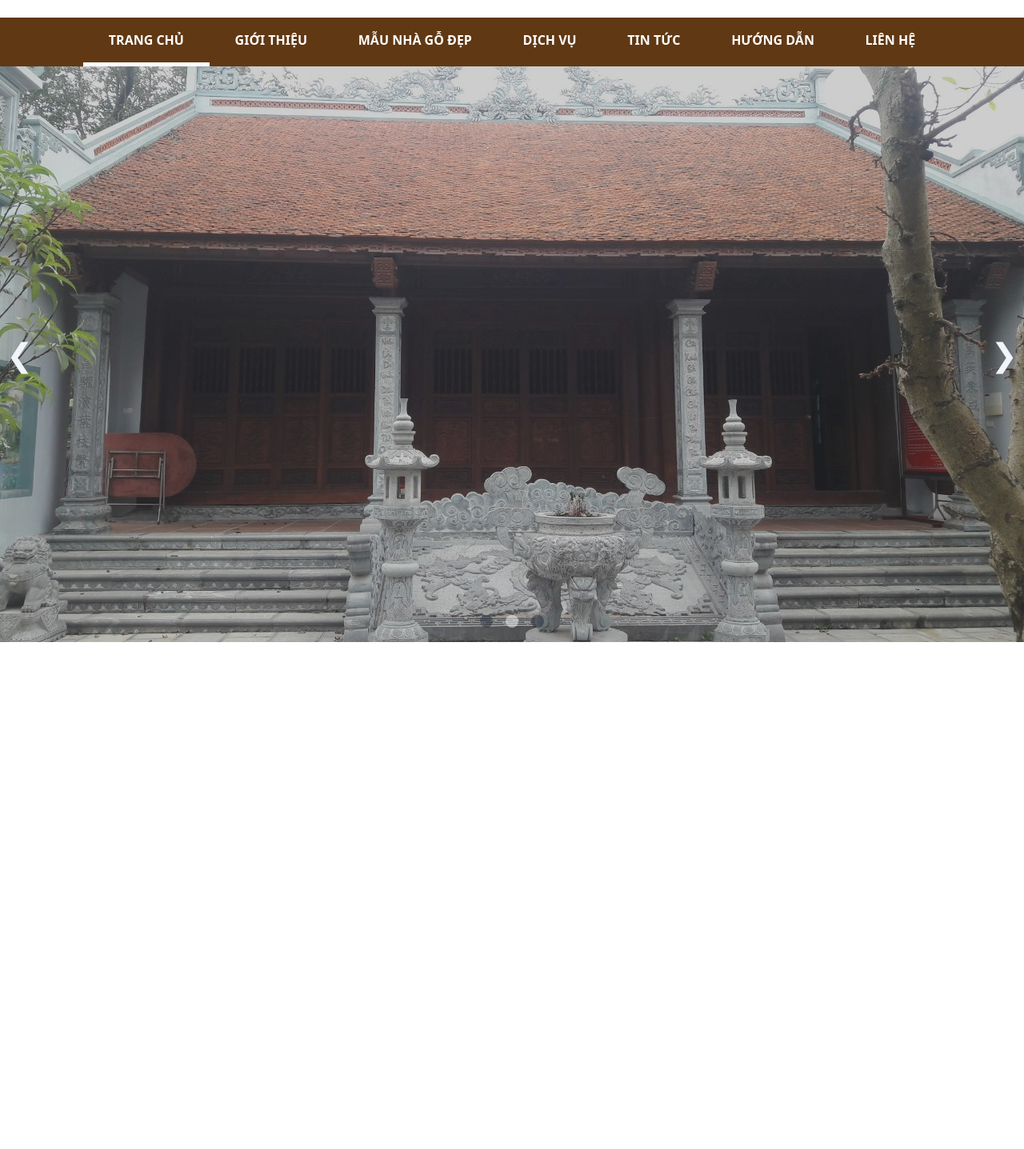
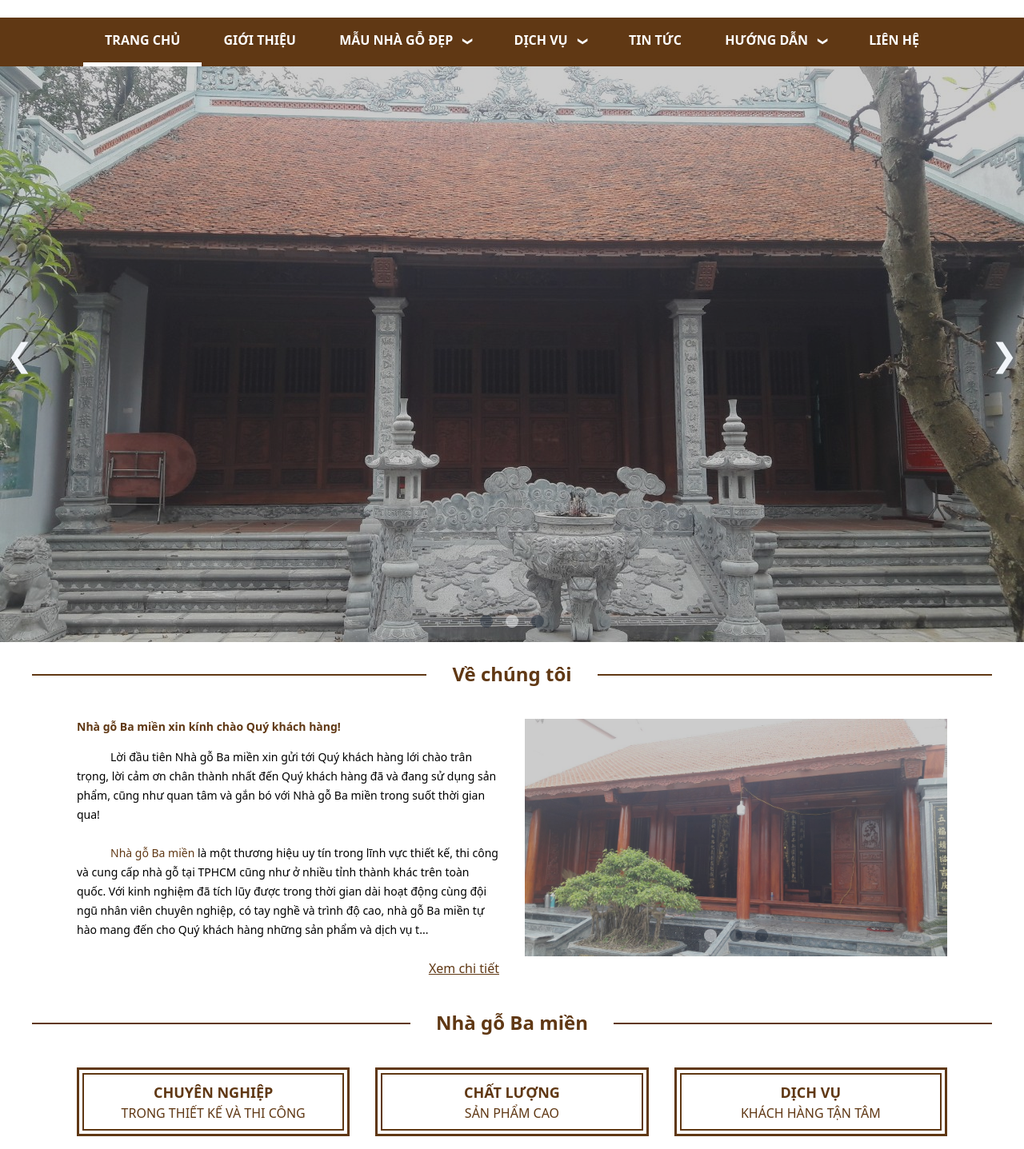
Before and after one commit to liemdang260/nhago3mien, a Next.js app in the folder client/: page / in a window 1280 px wide. Shown: the part 202-1639 px from the top of the page at 80% size. Before the commit the page ends 1005 px from the top, so only its background shows below. Built offline with nearby package versions, Linux system fonts and the light colour scheme.

Commit message:
Update: header UI (add dropdown)

```diff
--- a/client/components/common/header.jsx
+++ b/client/components/common/header.jsx
@@ -3,13 +3,13 @@ import styles from 'styles/Header.module.css';
 import { useState } from 'react';
 
 const navTitle = [
-    'TRANG CHỦ',
-    'GIỚI THIỆU',
-    'MẪU NHÀ GỖ ĐẸP',
-    'DỊCH VỤ',
-    'TIN TỨC',
-    'HƯỚNG DẪN',
-    'LIÊN HỆ',
+    { title: 'TRANG CHỦ', isDropdown: false },
+    { title: 'GIỚI THIỆU', isDropdown: false },
+    { title: 'MẪU NHÀ GỖ ĐẸP', isDropdown: true, dropDownContent: ['NHÀ TỪ ĐƯỜNG', 'NHÀ GỖ HIỆN ĐẠI', 'NHÀ SÀN GỖ (DÂN TỘC)', 'NHÀ CỔ TRUYỀN', 'NHÀ LỤC GIÁC'] },
+    { title: 'DỊCH VỤ', isDropdown: true, dropDownContent: ['THIẾT KẾ VÀ THI CÔNG NHÀ GỖ', 'THIẾT KẾ, THI CÔNG NỘI THẤT', 'THIẾT KẾ, THI CÔNG KHÔNG GIAN THỜ', 'CUNG CẤP ĐỒ GỖ THÀNH PHẨM'] },
+    { title: 'TIN TỨC', isDropdown: false },
+    { title: 'HƯỚNG DẪN', isDropdown: true, dropDownContent: ['HƯỚNG DẪN THANH TOÁN', 'HƯỚNG DẪN ĐẶT HÀNG'] },
+    { title: 'LIÊN HỆ', isDropdown: false },
 ]
 export default function Header() {
     const [index, setIndex] = useState(0);
@@ -53,9 +53,23 @@ export default function Header() {
                 <ul className='flex container text-white px-16'>
                     {
                         navTitle && navTitle.map((title, i) => (
-                            <li key={i} className="grow">
-                                <a className={`py-4 w-full text-center inline-block font-semibold ${index === i ? styles.active : ''} hover:border-b-[5px] hover:border-white hover:bg-[#3B2414] transition ease-in-out duration-200`} href="#">{title}
+                            <li key={i} className={`group grow relative hover:border-b-[5px] hover:border-white hover:bg-[#3B2414] transition ease-in-out duration-200 ${index === i ? styles.active : ''} `}>
+                                <a className={`py-4 w-full text-center inline-block font-semibold`} href="#">{title.title}
+                                    {
+                                        title.isDropdown &&
+                                        <p className='inline-block ml-3 text-xs -rotate-90'>&#10094;</p>
+                                    }
                                 </a>
+                                {
+                                    title.isDropdown && <ul className='absolute z-10 w-auto whitespace-nowrap bg-primary-color mt-1 hidden group-hover:block'>
+                                        {
+                                            title.dropDownContent && title.dropDownContent.map((item, index) => (
+                                                <li key={index}><a href="#" className='block px-6 py-2 hover:bg-[#3B2414]'>{item}</a></li>
+                                            ))
+                                        }
+                                        <li><a href="#" className='block px-6 py-3 hover:bg-[#3B2414] text-[0.8rem] border-t-2 border-slate-100 font-medium'>XEM TẤT CẢ {title.title}</a></li>
+                                    </ul>
+                                }
                             </li>
                         ))
                     }
--- /dev/null
+++ b/client/components/home/About.jsx
@@ -0,0 +1,60 @@
+import React from 'react';
+import Banner from 'components/home/Banner';
+
+const images = [
+    "/banner1.jpg",
+    "/banner2.jpg",
+    "/banner3.jpg",
+];
+
+function AboutTitle({ title }) {
+    return (
+        <div className='relative text-center my-6'>
+            <div className='absolute bg-primary-color w-full h-[1.5px] top-1/2'></div>
+            <h3 className='bg-white text-primary-color inline-block relative px-8 text-2xl font-semibold'>{title}</h3>
+        </div>
+    )
+}
+
+function AboutStrength({ strengthTitle, strengthSubTitle }) {
+    return (
+        <div className='w-full border-primary-color border-[3px] p-1 m-4'>
+            <div className='border-primary-color border-2 p-2'>
+                <a href="#" className='text-primary-color text-center hover:underline'>
+                    <p className='font-bold text-lg'>{strengthTitle}</p>
+                    <p className='font-medium text-md'>{strengthSubTitle}</p>
+                </a>
+            </div>
+        </div>
+    )
+}
+function About() {
+    return (
+        <div className='container'>
+            <div>
+                <AboutTitle title="Về chúng tôi" />
+                <div className='flex flex-col lg:flex-row px-10'>
+                    <div className='basis-1/2 p-4 '>
+                        <p className='text-primary-color font-bold text-sm mb-4'>Nhà gỗ Ba miền xin kính chào Quý khách hàng!</p>
+                        <p className='text-sm mb-6 leading-6'>&emsp;&emsp;&emsp;Lời đầu tiên Nhà gỗ Ba miền xin gửi tới Quý khách hàng lới chào trân trọng, lời cảm ơn chân thành nhất đến Quý khách hàng đã và đang sử dụng sản phẩm, cũng như quan tâm và gắn bó với Nhà gỗ Ba miền trong suốt thời gian qua!</p>
+                        <p className='text-sm mb-6 leading-6'>&emsp;&emsp;&emsp;<span className="text-primary-color font-medium">Nhà gỗ Ba miền</span> là một thương hiệu uy tín trong lĩnh vực thiết kế, thi công và cung cấp nhà gỗ tại TPHCM cũng như ở nhiều tỉnh thành khác trên toàn quốc. Với kinh nghiệm đã tích lũy được trong thời gian dài hoạt động cùng đội ngũ nhân viên chuyên nghiệp, có tay nghề và trình độ cao, nhà gỗ Ba miền tự hào mang đến cho Quý khách hàng những sản phẩm và dịch vụ t...</p>
+                        <p className='text-right text-primary-color underline'><a href="#" className='hover:font-semibold'>Xem chi tiết</a></p>
+                    </div>
+                    <div className='basis-1/2 p-4'>
+                        <Banner images={images} height="auto" duration={7000} />
+                    </div>
+                </div>
+            </div>
+            <div>
+                <AboutTitle title="Nhà gỗ Ba miền" />
+                <div className='flex flex-col md:flex-row justify-between mx-10'>
+                    <AboutStrength strengthTitle="CHUYÊN NGHIỆP" strengthSubTitle="TRONG THIẾT KẾ VÀ THI CÔNG" />
+                    <AboutStrength strengthTitle="CHẤT LƯỢNG" strengthSubTitle="SẢN PHẨM CAO" />
+                    <AboutStrength strengthTitle="DỊCH VỤ" strengthSubTitle="KHÁCH HÀNG TẬN TÂM" />
+                </div>
+            </div>
+        </div>
+    )
+}
+
+export default About
--- a/client/components/home/Banner.jsx
+++ b/client/components/home/Banner.jsx
@@ -2,24 +2,22 @@ import React, { useState, useEffect } from 'react';
 import Image from 'next/image';
 import styles from 'styles/Home.module.css';
 
-const images = [
-    "/banner1.jpg",
-    "/banner2.jpg",
-    "/banner3.jpg",
-]
-function Banner(props) {
+
+function Banner({ images, height = "475px", isControl = false, duration = 5000 }) {
     const [selectedImage, setSelectedImage] = useState(0);
     const handleSlide = i => _ => {
-        const tempIndex = selectedImage + i;
+        const handleSelectedImage = (currentIndex) => {
+            const tempIndex = currentIndex + i;
             if (tempIndex < 0) tempIndex = images.length - 1;
             else if (tempIndex === images.length) tempIndex = 0;
-        setSelectedImage(tempIndex);
-        console.log(selectedImage);
+            return tempIndex;
+        }
+        setSelectedImage(preSelectedImage => handleSelectedImage(preSelectedImage));
     }
     useEffect(() => {
         const autoSlide = setInterval(() => {
             handleSlide(1)();
-        }, 5000)
+        }, duration)
         return () => {
             clearInterval(autoSlide);
         }
@@ -29,16 +27,20 @@ function Banner(props) {
             {
                 images && images.map((img, index) => (
                     <div key={index} className={`${selectedImage === index ? styles.bannerImageVisible : styles.bannerImageHide}`}>
-                        <img key={index} src={img} alt='img' width="100%" height="475px" />
+                        <img key={index} src={img} alt='img' className={`w-full h-[${height}]`} />
                     </div>
                 ))
             }
+            {
+                isControl && <>
                     <span className='absolute text-[2.5rem] top-1/2 -translate-y-1/2 cursor-pointer select-none text-slate-100 px-2'
                         onClick={handleSlide(-1)}
                     >
                         &#10094;
                     </span>
                     <span className='absolute text-[2.5rem] top-1/2 -translate-y-1/2 right-0 cursor-pointer select-none text-slate-100 px-2' onClick={handleSlide(1)}>&#10095;</span>
+                </>
+            }
             <div className='absolute bottom-3 left-1/2 -translate-x-1/2'>
                 {
                     images && images.map((_, index) => (
--- a/client/pages/index.js
+++ b/client/pages/index.js
@@ -1,7 +1,14 @@
 import Head from "next/head";
 import Image from "next/image";
 import Banner from "components/home/Banner";
+import About from "components/home/About";
 import styles from "../styles/Home.module.css";
+
+const images = [
+  "/banner1.jpg",
+  "/banner2.jpg",
+  "/banner3.jpg",
+];
 
 export default function Home() {
   return (
@@ -16,7 +23,8 @@ export default function Home() {
       </Head>
 
       <main>
-        <Banner />
+        <Banner images={images} isControl />
+        <About />
       </main>
     </div>
   );
```
Lines whose indentation alone changed are shown as unchanged.
